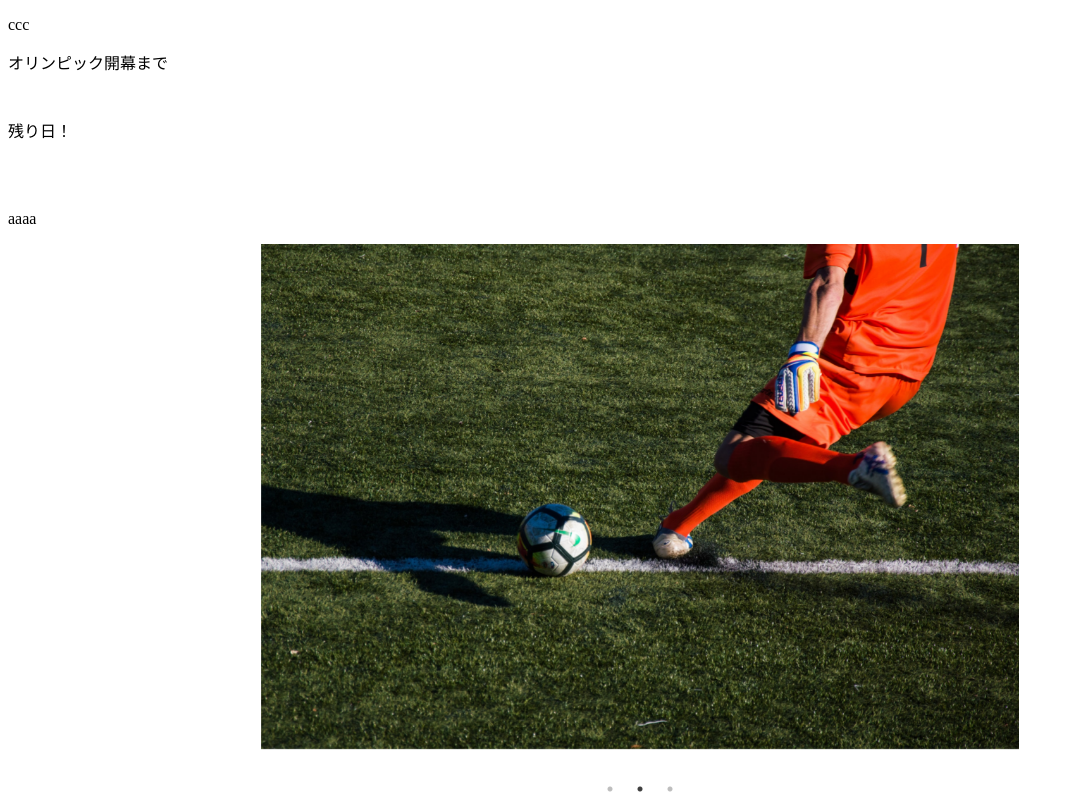
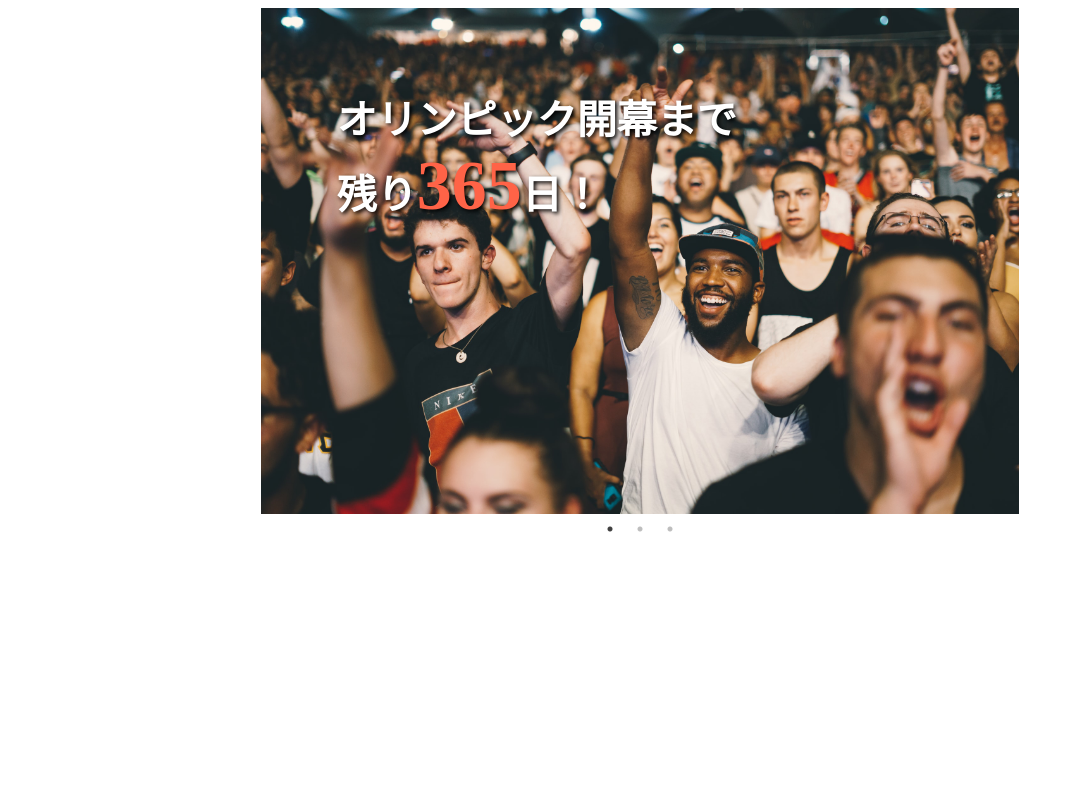
Before and after one commit to portfolio-sample/slider-countdown, a plain HTML site: page index.html in a window 1280 px wide. Shown: the whole page, without its empty margins (0-1074 px from the left). Drawn offline with Linux system fonts and the light colour scheme.

Commit message:
Update index.html

```diff
--- a/index.html
+++ b/index.html
@@ -13,17 +13,12 @@
 </head>
 
 <body>
-  <div class="test-box">
-  <p class="test-p">ccc</p>
-  <p id="countDownMsg"></p>　<!-- 文字と画像の順番を入れ替えると、時々バグる -->
-  <p class="test-p">aaaa</p>
-</div>
 
   <div class="slider-outer">
     <div class="your-class">
       <div class="count-down">
+        <p id="countDownMsg"></p>
         <img src="img/audience.jpg" alt="">
-        <p id="countDownMsg"></p>　<!-- 文字と画像の順番を入れ替えると、時々バグる -->
       </div>
       <img src="img/soccer.jpg" alt="">
       <img src="img/bouldering.jpg" alt="">
@@ -31,41 +26,38 @@
   </div>
 
   <script>
+  // スライドショー本体のコード
     $(document).ready(function(){
-      // スライドショー本体のコード
       $('.your-class').slick({
-        autoplay:true,
+        autoplay:false,
         autoplaySpeed: 3000,
         dots:true,
         fade: true,
       });
     });
 
-
+    // カウントダウン部分のコード
     $(document).ready(function(){
-    // カウントダウン部分のコード
       var openingDay = new Date('07,23,2021, 00:00');
       var openingCeremony = new Date('07,23,2021, 20:00');
       var closingSession = new Date('08,08,2021, 20:00');
       var times = 24 * 60 * 60 * 1000;
-      var one = 1;
 
       setInterval(function(){
-        var two = 2;
-        var today = new Date('07,23,2019, 00:00');
-    		var diff  = openingDay.getTime() - today.getTime();
-    		var countDownDay   = Math.ceil(diff / times);// 開幕当日までの残り日数 //
-        if(openingDay.getTime() > today.getTime()){ // ～開幕式当日 //
+        var today = new Date('07,23,2020, 00:00');
+    		var diff = openingDay - today;
+    		var countDownDay = Math.ceil(diff / times);// 開幕当日までの残り日数 //
+        if ( diff > 0 ) { // ～開幕式当日 //
           $("#countDownMsg").html("<p>オリンピック開幕まで<br>残り<span id='count-down-day'></span>日！</p>");
-      //     $("#count-down-day").html(countDownDay);
-      //   } else if(today < openingCeremony) { // 開幕式当日～開幕式前 //
-      //     $("#countDownMsg").html("<p>オリンピック<br><span id='count-down-day'></span></p>");
-      //     $("#count-down-day").html("本日開会！");
-      //   } else if(today < closingSession) { // 大会期間中 //
-      //     $("#countDownMsg").html("<p>オリンピック<br>現在、<span id='count-down-day'></span></p>");
-      //     $("#count-down-day").html("開催中！");
-      //   } else { // 閉幕後 //
-      //     $("#countDownMsg").remove(today);
+          $("#count-down-day").html(countDownDay);
+        } else if(today < openingCeremony) { // 開幕式当日～開幕式前 //
+          $("#countDownMsg").html("<p>オリンピック<br><span id='count-down-day'></span></p>");
+          $("#count-down-day").html("本日開会！");
+        } else if(today < closingSession) { // 大会期間中 //
+          $("#countDownMsg").html("<p>オリンピック<br>現在、<span id='count-down-day'></span></p>");
+          $("#count-down-day").html("開催中！");
+        } else { // 閉幕後 //
+          $("#countDownMsg").remove(today);
         }
       //
       },1000);
```
